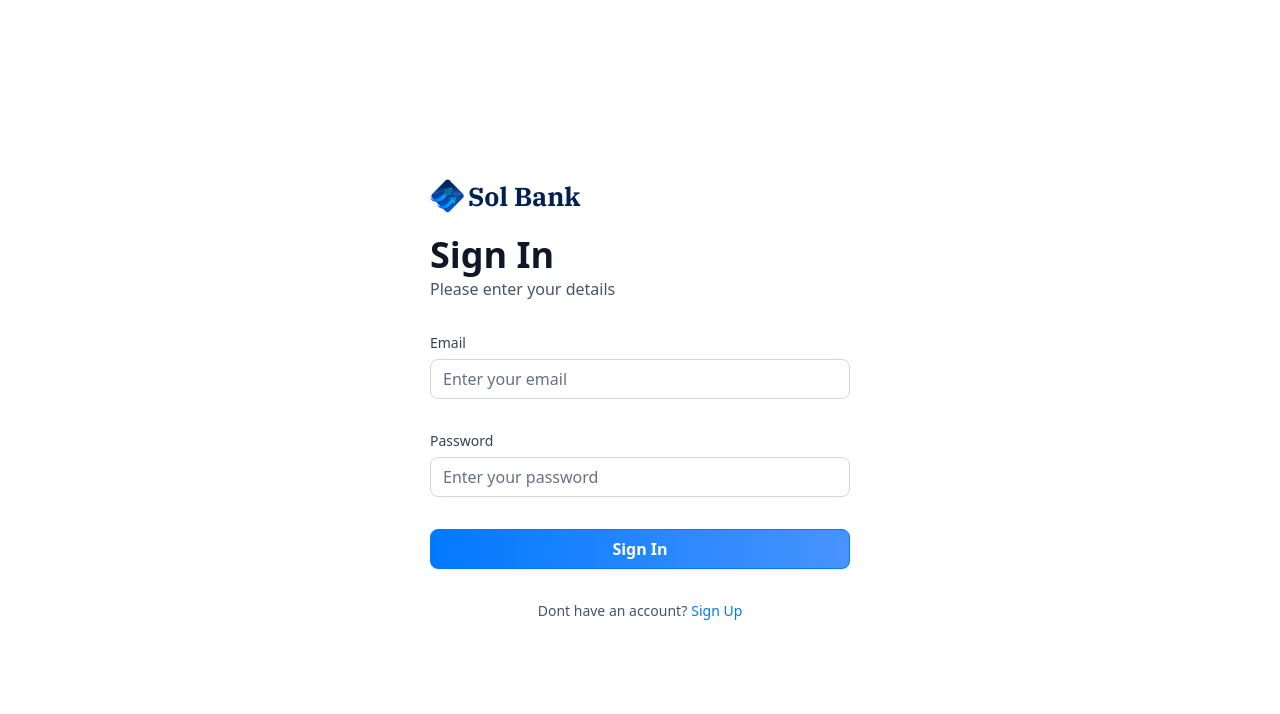
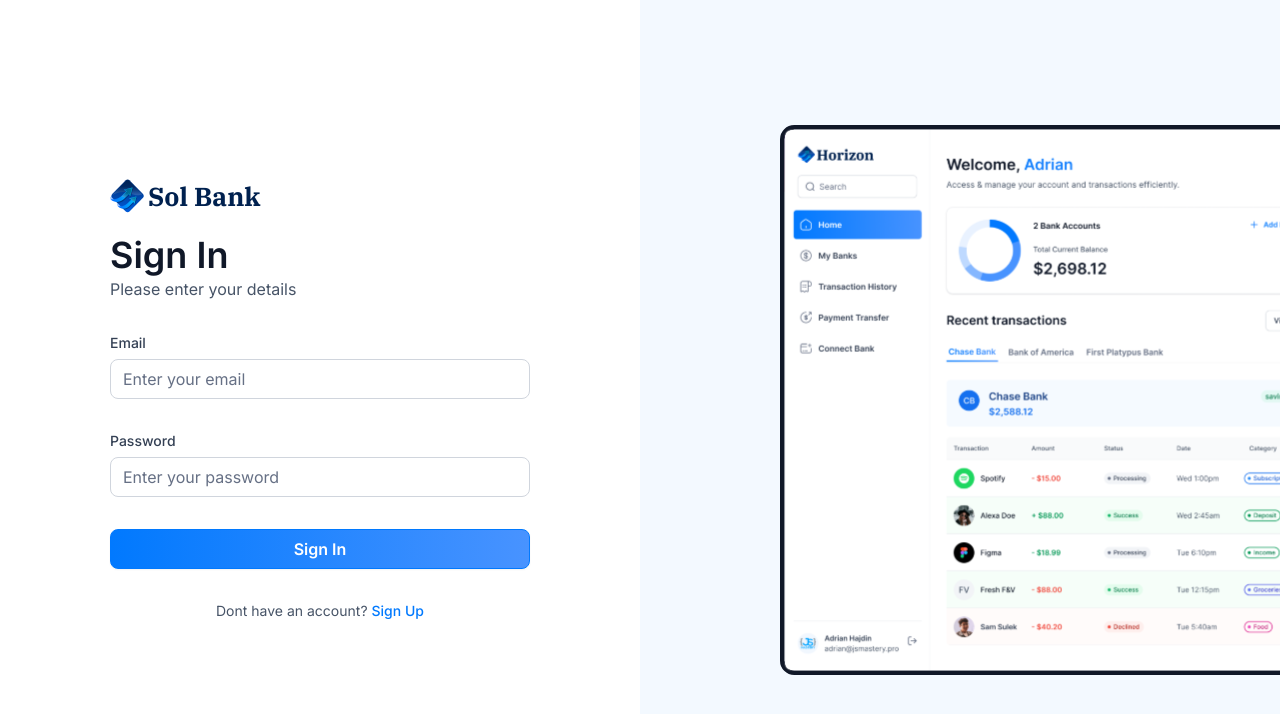
Before and after one commit to dotPetty/sol_banking, a Next.js app: page /sign-in in a window 1280 px wide. Shown: the top 714 px of the page. Built offline with nearby package versions, Linux system fonts and the light colour scheme.

Commit message:
Add image to signin and signup page

```diff
--- a/app/(auth)/layout.tsx
+++ b/app/(auth)/layout.tsx
@@ -1,11 +1,24 @@
+import Image from "next/image";
+
 export default function RootLayout({
     children,
   }: Readonly<{
     children: React.ReactNode;
   }>) {
     return (
-      <main>
+      <main className="flex min-h-screen w-full justify-between font-inter">
           {children}
+
+          <div className="auth-asset">
+            <div>
+              <Image
+                src='/icons/auth-image.svg'
+                alt="Auth image"
+                width={500}
+                height={500}
+              />
+            </div>
+          </div>
       </main>
     );
   }
```
